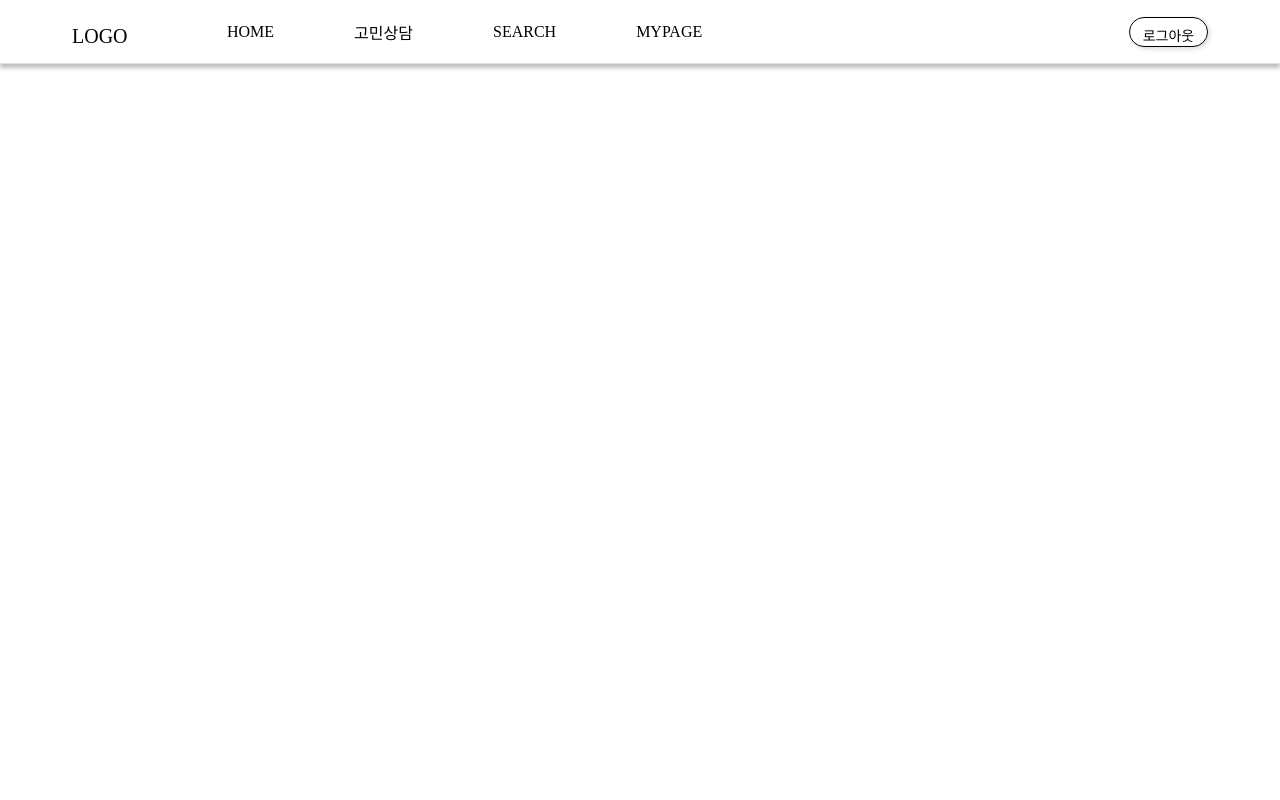
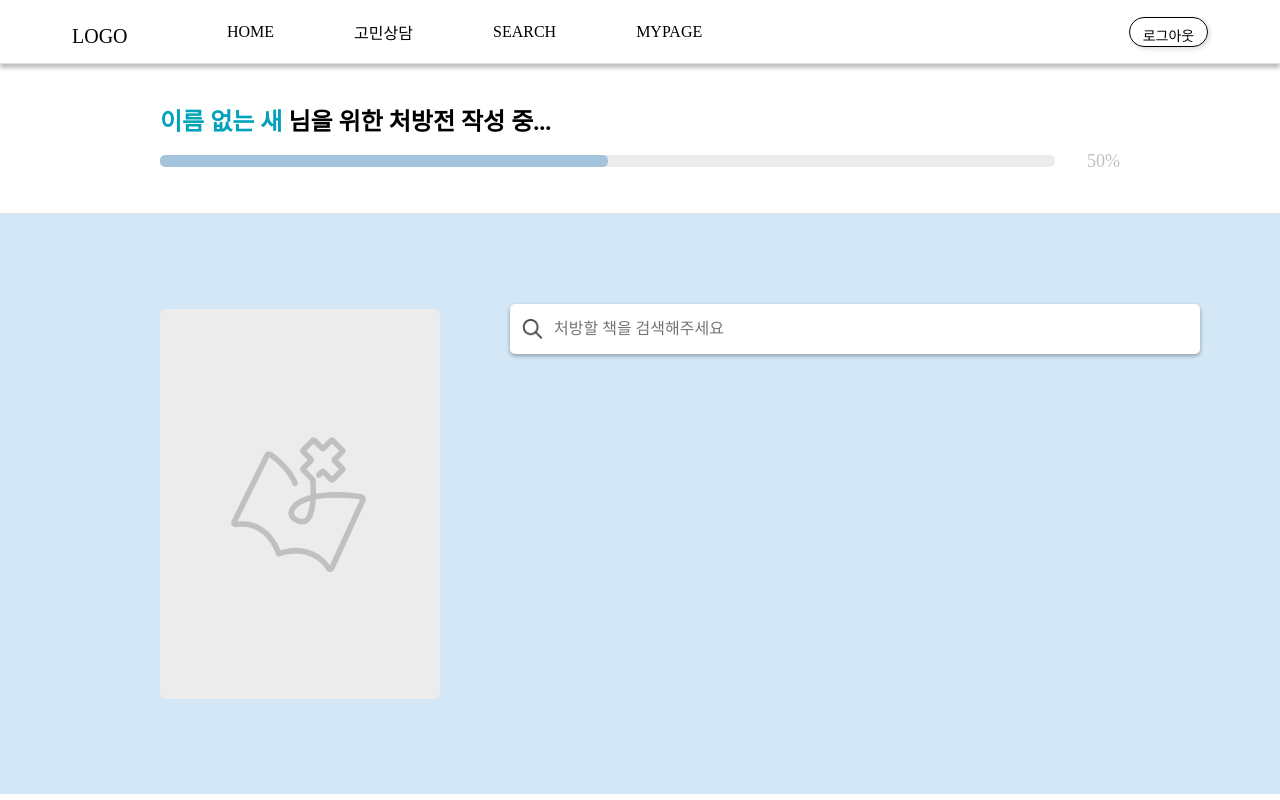
Before and after one commit to kw-bookmedicine/frontend, a React (Create React App) app: page /prescription/write in a window 1280 px wide. Built offline with nearby package versions, Linux system fonts and the light colour scheme; no server answers; the HTML template or start-up script is replaced by a standard one; a web font is replaced by a local one.

Commit message:
:memo: Docs: 처방전 작성하기 페이지 UI 1차 구현 및 모달 활성 기능 추가

```diff
--- a/src/pages/PrescriptionWrite.jsx
+++ b/src/pages/PrescriptionWrite.jsx
@@ -1,16 +1,89 @@
-import React from 'react';
+import React, { useState } from 'react';
 
 // COMPONENTS
 import Header from '../components/Header';
-import Footer from '../components/Footer';
+import Title from '../components/Prescription/ProcessTitle';
+import SearchResultListModal from '../components/SearchResultListModal';
+import ModalPortal from '../components/Modal/Portal';
+import SearchBookModal from '../components/Modal/SearchBook';
+
+// ASSETS
+import loading_img from '../assets/loading_thumbnail_x4.png';
 
 // STYLE
 import '../styles/Counseling/PrescriptionWrite.css';
 
 const PrescriptionWrite = () => {
+	const [input, setInput] = useState('');
+	const [searchData, setSearchData] = useState([]); // 검색 결과 데이터
+	const [categories, setCategories] = useState([]); // 카테고리 데이터
+	const [isShow, setIsShow] = useState(false); // 검색창 모달창
+	const [searchType, setSearchType] = useState('title'); // 검색 유형 상태
+
+	const handleSearchResultClose = () => {
+		setIsShow(false);
+	};
+
+	const handleSearchResultShow = () => {
+		setIsShow(true);
+	};
+
+	const handleSelectChange = (e) => {
+		setSearchType(e.target.value);
+		setInput('');
+	};
+
+	const [modalOn, setModalOn] = useState(false);
+
+	const handleModal = () => {
+		setModalOn(!modalOn);
+	};
+
 	return (
 		<>
 			<Header />
+			<Title type={'process'} />
+			<div className="prescription_info_container">
+				<div className="prscr_left_wrapper">
+					<img
+						src={loading_img}
+						alt="로딩 썸네일"
+						className="prscr_img_wrapper"
+					/>
+				</div>
+				<div className="prscr_right_wrapper">
+					<div className="prscr_search_wrapper">
+						<img
+							src="/icon/search_icon.png"
+							alt=""
+							className="prscr_search_icon"
+						/>
+						<input
+							type="text"
+							placeholder="처방할 책을 검색해주세요"
+							value={input}
+							className="prscr_search_text"
+							onChange={(e) => {
+								setInput(e.target.value);
+								setModalOn(true);
+							}}
+						/>
+						{input.length > 0 ? (
+							<button
+								className="prscr_search_close_btn"
+								onClick={() => {
+									setInput('');
+									handleModal(false);
+								}}
+							>
+								X
+							</button>
+						) : null}
+						{modalOn && input.length === 0 ? handleModal(false) : null}
+					</div>
+					{modalOn && <SearchBookModal onClose={handleModal} />}
+				</div>
+			</div>
 		</>
 	);
 };
--- a/src/styles/Counseling/PrescriptionWrite.css
+++ b/src/styles/Counseling/PrescriptionWrite.css
@@ -0,0 +1,76 @@
+.prescription_info_container {
+	width: 100%;
+	height: 580px;
+	display: flex;
+	align-items: center;
+	background-color: #d3e7f6;
+	padding: 30px 120px;
+}
+
+.prscr_img_wrapper {
+	width: 280px;
+	height: 390px;
+	border-radius: 5px;
+	object-fit: cover;
+}
+
+.prscr_left_wrapper {
+	margin-right: 70px;
+	margin-left: 40px;
+	height: 100%;
+	display: flex;
+	align-items: center;
+	justify-content: center;
+}
+
+.prscr_right_wrapper {
+	width: 100%;
+	height: 100%;
+	display: flex;
+	flex-direction: column;
+	padding-top: 60px;
+	justify-content: flex-start;
+}
+
+.prscr_search_wrapper {
+	width: 690px;
+	height: 50px;
+	display: flex;
+	align-items: center;
+	padding: 12px 12px;
+	background-color: #fff;
+	border-radius: 5px;
+	box-shadow: 0px 2px 4px rgba(0, 0, 0, 0.33);
+}
+
+.prscr_search_icon {
+	color: #454545;
+	width: 20px;
+	height: 20px;
+	margin-right: 10px;
+}
+
+.prscr_search_text {
+	/* input에 기본으로 적용되는 스타일 제거 */
+	appearance: none;
+	border: none;
+	width: 100%;
+	height: 100%;
+	font-family: var(--basic-font);
+	font-size: 16px;
+	font-style: normal;
+	font-weight: 500;
+	line-height: 19px;
+	color: #454545;
+}
+
+.prscr_search_text:focus {
+	outline: none;
+	color: #454545;
+}
+
+.prscr_search_close_btn {
+	background-color: #fff;
+	color: #454545;
+	font-weight: 700;
+}
```
